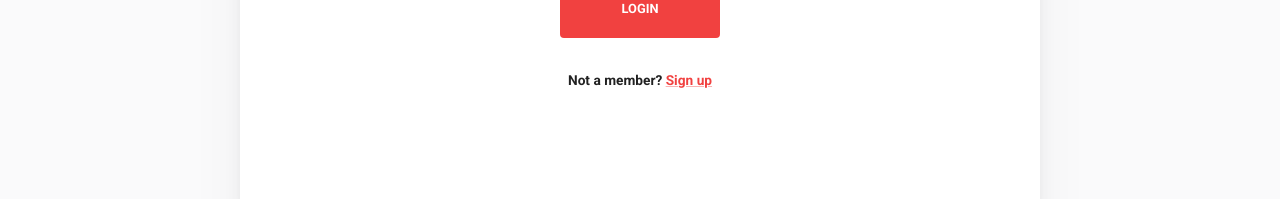
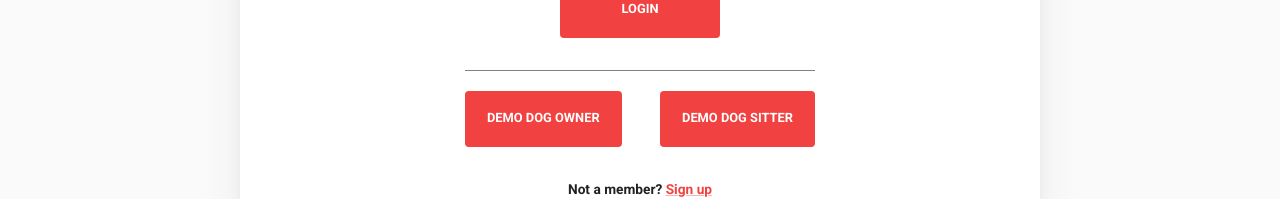
Before and after one commit to hatchways/team-applemint, a React (Create React App) app in the folder client/: page /login in a window 1280 px wide. Shown: the part 567-766 px from the top of the page. Built offline with nearby package versions, Linux system fonts and the light colour scheme; no server answers.

Commit message:
added hardcoded credentials for both dog owner and dog sitter for login and signup pages

```diff
--- /dev/null
+++ b/client/src/components/DemoLogin/DemoLogin.tsx
@@ -0,0 +1,79 @@
+import Button from '@mui/material/Button';
+import Box from '@mui/material/Box';
+import login from '../../helpers/APICalls/login';
+import { useAuth } from '../../context/useAuthContext';
+import { useSnackBar } from '../../context/useSnackbarContext';
+import { Theme } from '@mui/material/styles';
+import { makeStyles } from '@mui/styles';
+
+const useStyles = makeStyles((theme: Theme) => ({
+  submit: {
+    padding: theme.spacing(2),
+    height: 56,
+  },
+}));
+
+export default function DemoLogin(): JSX.Element {
+  const classes = useStyles();
+  const { updateLoginContext } = useAuth();
+  const { updateSnackBarMessage } = useSnackBar();
+
+  const dogOwner = {
+    email: 'dogowner@demo.com',
+    password: 'Test123!',
+  };
+
+  const dogSitter = {
+    email: 'dogsitter@demo.com',
+    password: 'Test123!',
+  };
+
+  const signIn = ({ email, password }: { email: string; password: string }) => {
+    login(email, password).then((data) => {
+      if (data.error) {
+        updateSnackBarMessage(data.error.message);
+      } else if (data.success) {
+        updateLoginContext(data.success);
+      } else {
+        console.error({ data });
+        updateSnackBarMessage('An unexpected error occurred. Please try again');
+      }
+    });
+  };
+
+  return (
+    <Box
+      sx={{
+        width: '100%',
+        textAlign: 'center',
+        marginTop: 4,
+        paddingTop: 2.5,
+        fontSize: 20,
+        display: 'flex',
+        justifyContent: 'space-between',
+        borderTop: 'solid 1px gray',
+      }}
+    >
+      <Button
+        className={classes.submit}
+        onClick={() => signIn(dogOwner)}
+        size="large"
+        variant="contained"
+        color="primary"
+        disableElevation
+      >
+        Demo Dog Owner
+      </Button>
+      <Button
+        className={classes.submit}
+        onClick={() => signIn(dogSitter)}
+        size="large"
+        variant="contained"
+        color="primary"
+        disableElevation
+      >
+        Demo Dog Sitter
+      </Button>
+    </Box>
+  );
+}
--- a/client/src/pages/Login/Login.tsx
+++ b/client/src/pages/Login/Login.tsx
@@ -3,6 +3,7 @@ import login from '../../helpers/APICalls/login';
 import LoginForm from './LoginForm/LoginForm';
 import { useAuth } from '../../context/useAuthContext';
 import { useSnackBar } from '../../context/useSnackbarContext';
+import DemoLogin from '../../components/DemoLogin/DemoLogin';
 import PageContainer from '../../components/PageContainer/PageContainer';
 import AuthPageWrapper from '../../components/AuthPageWrapper/AuthPageWrapper';
 import AuthPageFooter from '../../components/AuthPageFooter/AuthPageFooter';
@@ -35,6 +36,7 @@ export default function Login(): JSX.Element {
     <PageContainer>
       <AuthPageWrapper header="Log in">
         <LoginForm handleSubmit={handleSubmit} />
+        <DemoLogin />
         <AuthPageFooter text="Not a member?" anchorText="Sign up" anchorTo="/signup" />
       </AuthPageWrapper>
     </PageContainer>
--- a/client/src/pages/SignUp/SignUp.tsx
+++ b/client/src/pages/SignUp/SignUp.tsx
@@ -3,6 +3,7 @@ import register from '../../helpers/APICalls/register';
 import SignUpForm from './SignUpForm/SignUpForm';
 import { useAuth } from '../../context/useAuthContext';
 import { useSnackBar } from '../../context/useSnackbarContext';
+import DemoLogin from '../../components/DemoLogin/DemoLogin';
 import AuthPageWrapper from '../../components/AuthPageWrapper/AuthPageWrapper';
 import PageContainer from '../../components/PageContainer/PageContainer';
 import AuthPageFooter from '../../components/AuthPageFooter/AuthPageFooter';
@@ -36,6 +37,7 @@ export default function Register(): JSX.Element {
     <PageContainer>
       <AuthPageWrapper header="Sign up">
         <SignUpForm handleSubmit={handleSubmit} />
+        <DemoLogin />
         <AuthPageFooter text="Already a member?" anchorText="Login" anchorTo="/login" />
       </AuthPageWrapper>
     </PageContainer>
```
